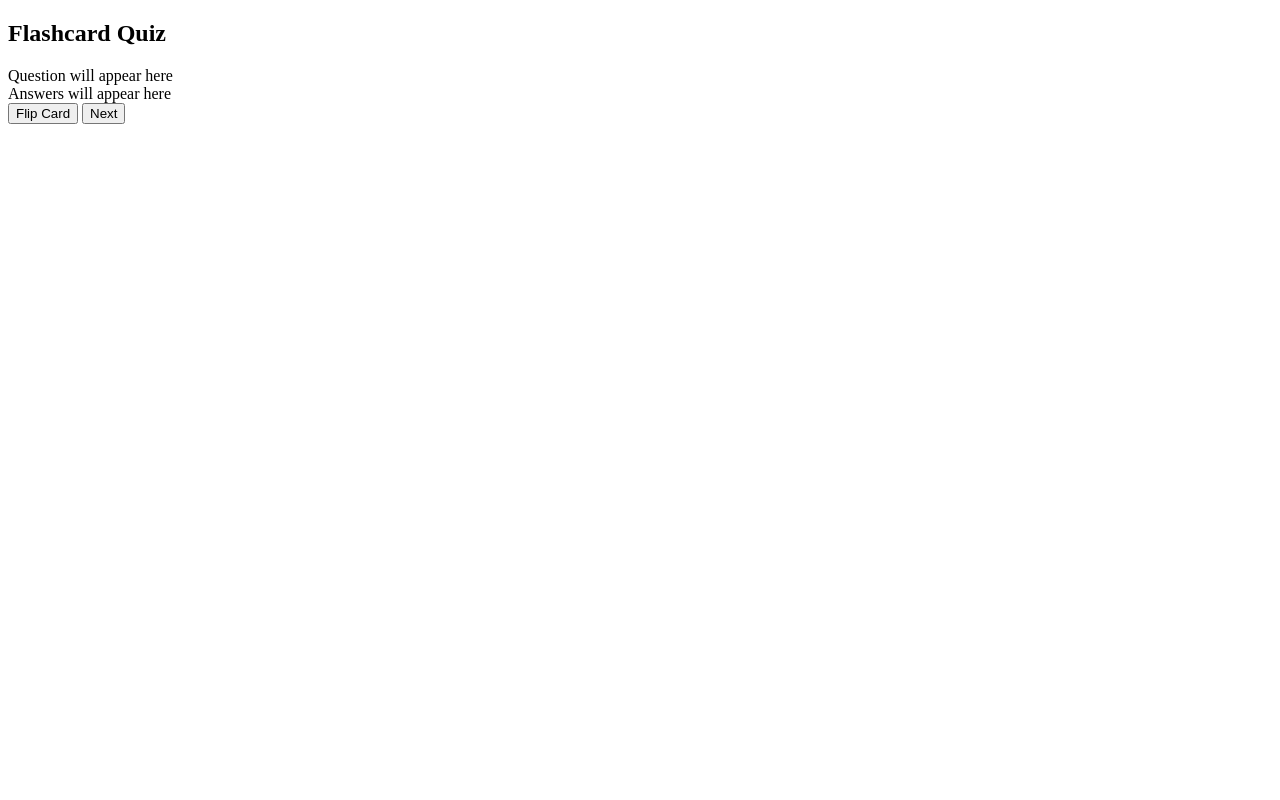
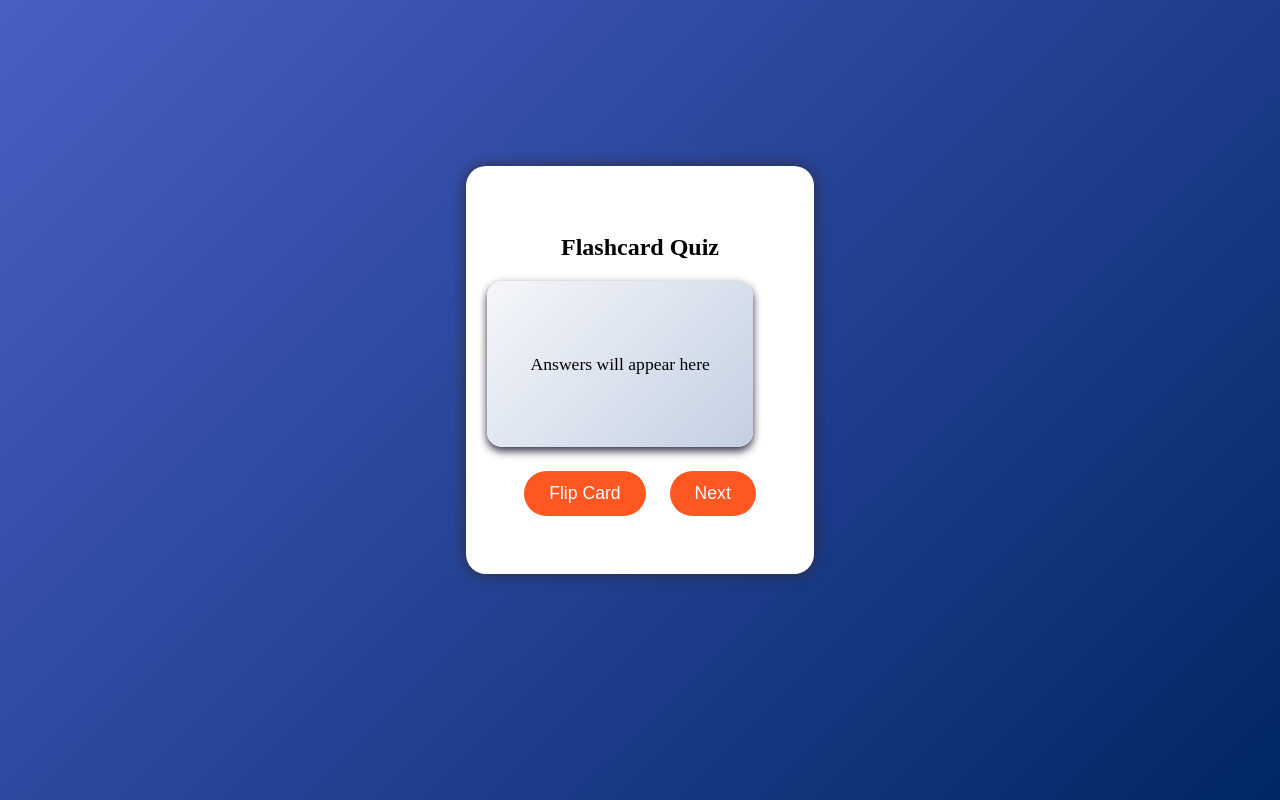
Before and after one commit to Blazertr20/To-do-list-, a plain HTML site: page flashcard.html in a window 1280 px wide. Both pictures are taken after a click on the button "Flip Card". Drawn offline with Linux system fonts and the light colour scheme.

Commit message:
flahscardsssssssssssssssss

```diff
--- a/flashcard.css
+++ b/flashcard.css
@@ -7,5 +7,79 @@
 
 
 body {
-    font-family: "American Typewriter, serif";
+    font-family: "American Typewriter", serif;
+    display: flex;
+    justify-content: center;
+    align-items: center;
+    height: 100vh;
+    background: linear-gradient(135deg, var(--accent-color), var(--base-color));
+    margin: 0;
+    overflow: hidden;
+
 }
+
+.flashcard-container {
+    text-align: center;
+    background-color: white;
+    padding: 48px;
+    border-radius: 20px;
+    box-shadow: 0 0 15px var(--text-color);
+    max-width: 360px;
+    margin-bottom: 60px;
+}
+
+.flashcard {
+    width: 90%;
+    height: 180px;
+    position: relative;
+    transform-style: preserve-3d;
+    transition: transform 0.6s;
+    margin: 0 auto;
+
+}
+
+.flashcard.is-flipped {
+    transform: rotateY(180deg);
+}
+
+.flashcard div {
+    position: absolute;
+    width: 100%;
+    height: 70%;
+    backface-visibility: hidden;
+    border-radius: 15px;
+    background: linear-gradient(135deg, #f5f7fa, #c3cfe2);
+    display: flex;
+    justify-content: center;
+    align-items: center;
+    text-align: center;
+    padding: 20px;
+    box-shadow: 0 4px 8px var(--text-color);
+    font-size: 1.1em;
+
+}
+
+.back {
+    transform: rotateY(180deg);
+}
+
+button {
+    margin: 10px;
+    padding: 12px 25px;
+    border: none;
+    border-radius: 25px;
+    background-color: #ff5722;
+    color: white;
+    font-size: 1.1em;
+    cursor: pointer;
+    transition: background-color 0.3s, transform 0.2s;
+
+}
+
+button:hover {
+    background-color: #e64a19;
+}
+
+button:active {
+    transform: scale(0.95);
+}
--- a/flashcard.html
+++ b/flashcard.html
@@ -2,7 +2,7 @@
 <html lang="en">
 <head>
     <meta charset="UTF-8">
-    <meta name="viewport" content="width-device-width,initial-scale=1.0">
+    <meta name="viewport" content="width=device-width,initial-scale=1.0">
     <title>Flashcard Quiz </title>
     <link rel="stylesheet" href="flashcard.css">
 </head>
@@ -21,5 +21,6 @@
         <button id="flip-card">Flip Card</button>
         <button id="next-card">Next</button>
     </div>
+    <script src="flashcard.js"></script>
 </body>
 </html>
--- /dev/null
+++ b/flashcard.js
@@ -0,0 +1,30 @@
+document.addEventListener('DOMContentLoaded', () => {
+    const flashcards = [
+        {question: 'What is the capital of france?', answer: 'Paris'},
+        { question: 'What is 2 + 2?' , answer:'4'},
+        { question: 'What is the capital of Japan?' , answer: 'Tokyo'}
+    ];
+
+    let currentCard = 0;
+
+    const flashcardElement = document.getElementById('flashcard');
+    const questionElement = document.getElementById('question');
+    const answerElement = document.getElementById('answer');
+
+    function displayCard () {
+        questionElement.textContent = flashcards[currentCard].question;
+        answerElement.textContent = flashcards[currentCard].answer;
+        flashcardElement.classList.remove('is-flipped');
+    }
+
+    document.getElementById('flip-card').addEventListener('click', () => {
+        flashcardElement.classList.toggle('is-flipped');
+    });
+
+    document.getElementById('next-card').addEventListener('click', () => {
+        currentCard = (currentCard + 1) % flashcards.length;
+        displayCard();
+    })
+
+    displaycard();
+});
```
